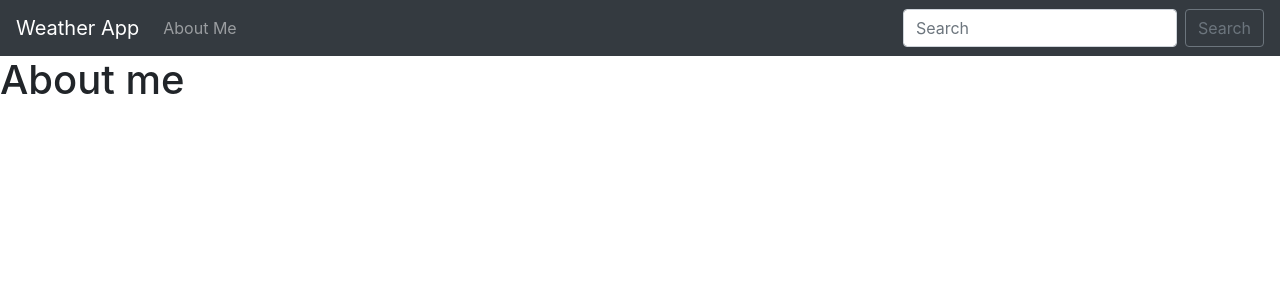
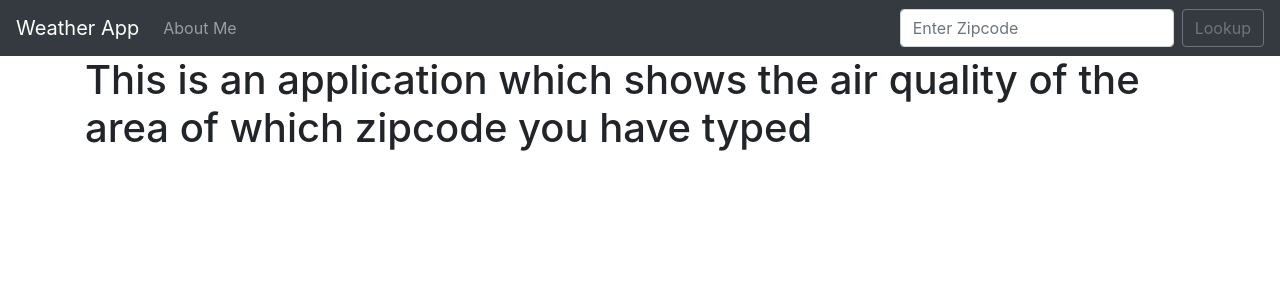
Before and after one commit to Bhupeshgurav/djangoweather, a Django app: page /about.html in a window 1280 px wide. Shown: the top 300 px of the page. Run offline with Django 3.2, Linux system fonts and the light colour scheme; some libraries are stand-ins or nearby versions.

Commit message:
only  zipcodes

```diff
--- a/lookup/Templates/about.html
+++ b/lookup/Templates/about.html
@@ -3,5 +3,5 @@
 {% block content %}
 
 
-<h1>About me</h1>
+<h1>This is an application which shows the air quality of the area of which zipcode you have typed</h1>
 {% endblock %}
--- a/lookup/Templates/base.html
+++ b/lookup/Templates/base.html
@@ -9,9 +9,26 @@
     <!-- Bootstrap CSS -->
     <link rel="stylesheet" href="https://stackpath.bootstrapcdn.com/bootstrap/4.4.1/css/bootstrap.min.css" integrity="sha384-Vkoo8x4CGsO3+Hhxv8T/Q5PaXtkKtu6ug5TOeNV6gBiFeWPGFN9MuhOf23Q9Ifjh" crossorigin="anonymous">
 
-    <title>Hello, world!</title>
+    <title>weather app</title>
+     <style>
+       .good {background-color: #0C0;}
+       .moderate {background-color: #FFFF00;}
+       .usg {background-color: #FF9900;}
+       .unhealthy {background-color:#FF0000; }
+       .veryunhealthy {background-color:#990066; }
+       .hazardous {background-color:#660000; }
+     </style>
+
+
+
   </head>
   <body>
+
+
+
+
+
+
   	<nav class="navbar navbar-expand-lg navbar-dark bg-dark">
   <a class="navbar-brand" href="{% url 'home' %}">Weather App</a>
   <button class="navbar-toggler" type="button" data-toggle="collapse" data-target="#navbarSupportedContent" aria-controls="navbarSupportedContent" aria-expanded="false" aria-label="Toggle navigation">
@@ -27,24 +44,34 @@
 
 
     </ul>
-    <form class="form-inline my-2 my-lg-0">
-      <input class="form-control mr-sm-2" type="search" placeholder="Search" aria-label="Search">
-      <button class="btn btn-outline-secondary my-2 my-sm-0" type="submit">Search</button>
+    <form action="{% url 'home'%}"  class="form-inline my-2 my-lg-0" method="POST">
+      {% csrf_token %}
+      <input class="form-control mr-sm-2" type="search" placeholder="Enter Zipcode" aria-label="Search" name="zipcode">
+      <button class="btn btn-outline-secondary my-2 my-sm-0" type="submit">Lookup</button>
     </form>
   </div>
 </nav>
+   <div class="container">
 
-
-    {% block content %}
+     {% block content %}
 
 
 
-{% endblock %}
+     {% endblock %}
+
+   </div>
+
+
+
 
     <!-- Optional JavaScript -->
     <!-- jQuery first, then Popper.js, then Bootstrap JS -->
     <script src="https://code.jquery.com/jquery-3.4.1.slim.min.js" integrity="sha384-J6qa4849blE2+poT4WnyKhv5vZF5SrPo0iEjwBvKU7imGFAV0wwj1yYfoRSJoZ+n" crossorigin="anonymous"></script>
     <script src="https://cdn.jsdelivr.net/npm/popper.js@1.16.0/dist/umd/popper.min.js" integrity="sha384-Q6E9RHvbIyZFJoft+2mJbHaEWldlvI9IOYy5n3zV9zzTtmI3UksdQRVvoxMfooAo" crossorigin="anonymous"></script>
     <script src="https://stackpath.bootstrapcdn.com/bootstrap/4.4.1/js/bootstrap.min.js" integrity="sha384-wfSDF2E50Y2D1uUdj0O3uMBJnjuUD4Ih7YwaYd1iqfktj0Uod8GCExl3Og8ifwB6" crossorigin="anonymous"></script>
+
+
+
+
   </body>
 </html>
--- a/lookup/views.py
+++ b/lookup/views.py
@@ -2,6 +2,84 @@ from django.shortcuts import render
 
 # Create your views here.
 def home(request):
-	return render(request, 'home.html',{})
+  import json
+  import requests
+
+
+  if request.method == "POST":
+        zipcode = request.POST['zipcode']
+        api_request = requests.get("http://www.airnowapi.org/aq/observation/zipCode/current/?format=application/json&zipCode=" + zipcode + "&distance=25&API_KEY=053A5174-85EC-4F92-81A4-7E04B2B1432A")
+
+
+        try:
+                  api = json.loads(api_request.content)
+
+        except Exception as e:
+                  api = "Error..."
+
+        if api[0]['Category']['Name'] == "Good":
+               category_description = "(0 to 50)  Air quality is considered satisfactory, and air pollution poses little or no risk."
+               category_color = "good"
+        elif api[0]['Category']['Name'] == "moderate":
+               category_description = "(51 to 100)  Air quality is acceptable; however, for some pollutants there may be a moderate health concern for a very small number of people who are unusually sensitive to air pollution."
+               category_color = "moderate"
+        elif api[0]['Category']['Name'] == "Unhealthy for Sensitive Groups":
+               category_description = "(101 to 150) Members of sensitive groups may experience health effects. The general public is not likely to be affected."
+               category_color = "usg"
+        elif api[0]['Category']['Name'] == "Unhealthy":
+               category_description = "(151 to 200) Everyone may begin to experience health effects; members of sensitive groups may experience more serious health effects."
+               category_color = "unhealthy"
+        elif api[0]['Category']['Name'] == "Very Unhealthy":
+               category_description = "(201 to 300) Health alert: everyone may experience more serious health effects."
+               category_color = "veryunhealthy"
+        elif api[0]['Category']['Name'] == "Hazardous":
+               category_description = "(301 to 500) Health warnings of emergency conditions. The entire population is more likely to be affected."
+               category_color = "hazardous"
+
+
+
+
+
+        return render(request, 'home.html',{'api' : api,
+              'category_description' : category_description,
+              'category_color' : category_color
+              })
+  else:
+            api_request = requests.get("http://www.airnowapi.org/aq/observation/zipCode/current/?format=application/json&zipCode=20002&distance=25&API_KEY=053A5174-85EC-4F92-81A4-7E04B2B1432A")
+
+
+            try:
+               	  api = json.loads(api_request.content)
+
+            except Exception as e:
+               	  api = "Error..."
+
+            if api[0]['Category']['Name'] == "Good":
+               category_description = "(0 to 50)  Air quality is considered satisfactory, and air pollution poses little or no risk."
+               category_color = "good"
+            elif api[0]['Category']['Name'] == "moderate":
+               category_description = "(51 to 100)  Air quality is acceptable; however, for some pollutants there may be a moderate health concern for a very small number of people who are unusually sensitive to air pollution."
+               category_color = "moderate"
+            elif api[0]['Category']['Name'] == "Unhealthy for Sensitive Groups":
+               category_description = "(101 to 150) Members of sensitive groups may experience health effects. The general public is not likely to be affected."
+               category_color = "usg"
+            elif api[0]['Category']['Name'] == "Unhealthy":
+               category_description = "(151 to 200) Everyone may begin to experience health effects; members of sensitive groups may experience more serious health effects."
+               category_color = "unhealthy"
+            elif api[0]['Category']['Name'] == "Very Unhealthy":
+               category_description = "(201 to 300) Health alert: everyone may experience more serious health effects."
+               category_color = "veryunhealthy"
+            elif api[0]['Category']['Name'] == "Hazardous":
+               category_description = "(301 to 500) Health warnings of emergency conditions. The entire population is more likely to be affected."
+               category_color = "hazardous"
+
+
+
+
+
+            return render(request, 'home.html',{'api' : api,
+              'category_description' : category_description,
+              'category_color' : category_color
+              })
 def about(request):
-	return render(request, 'about.html',{})
+	  return render(request, 'about.html',{})
```
Also changed, not shown: lookup/Templates/home.html (+18 -2 lines).
